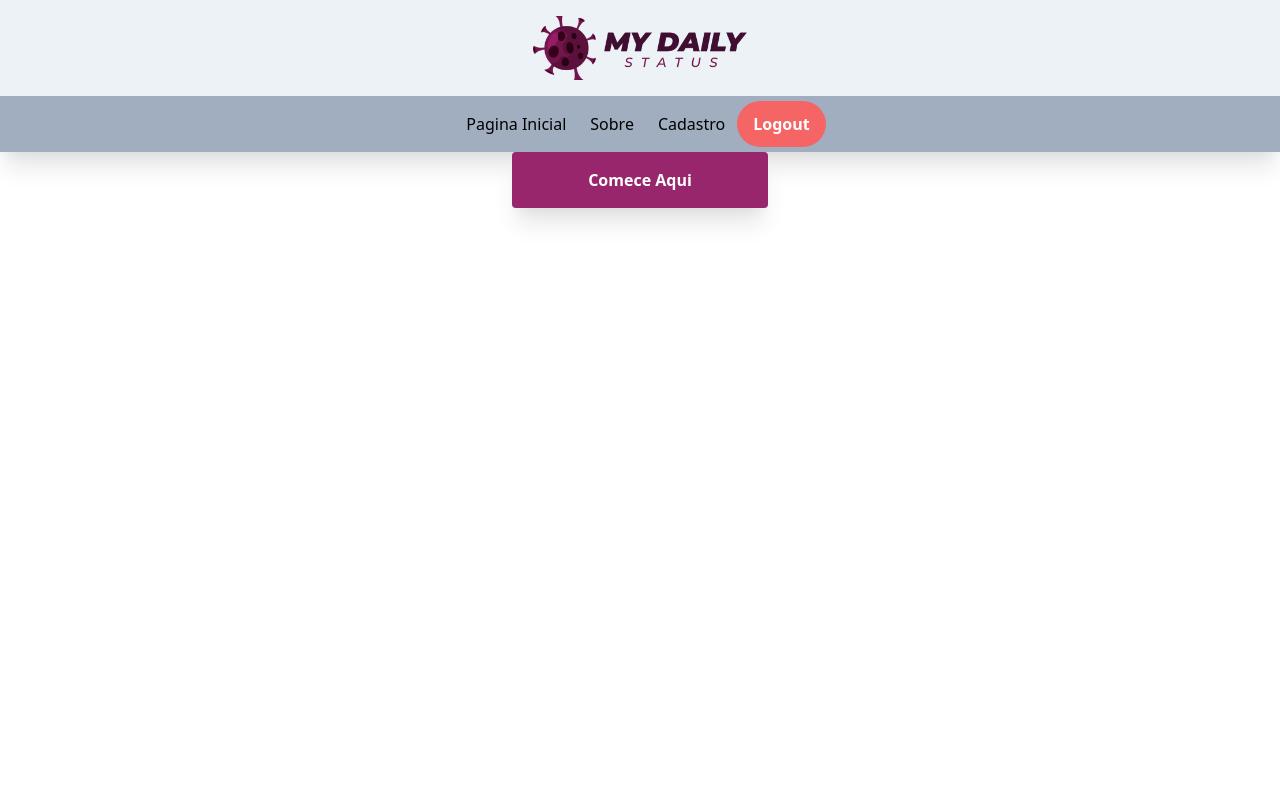
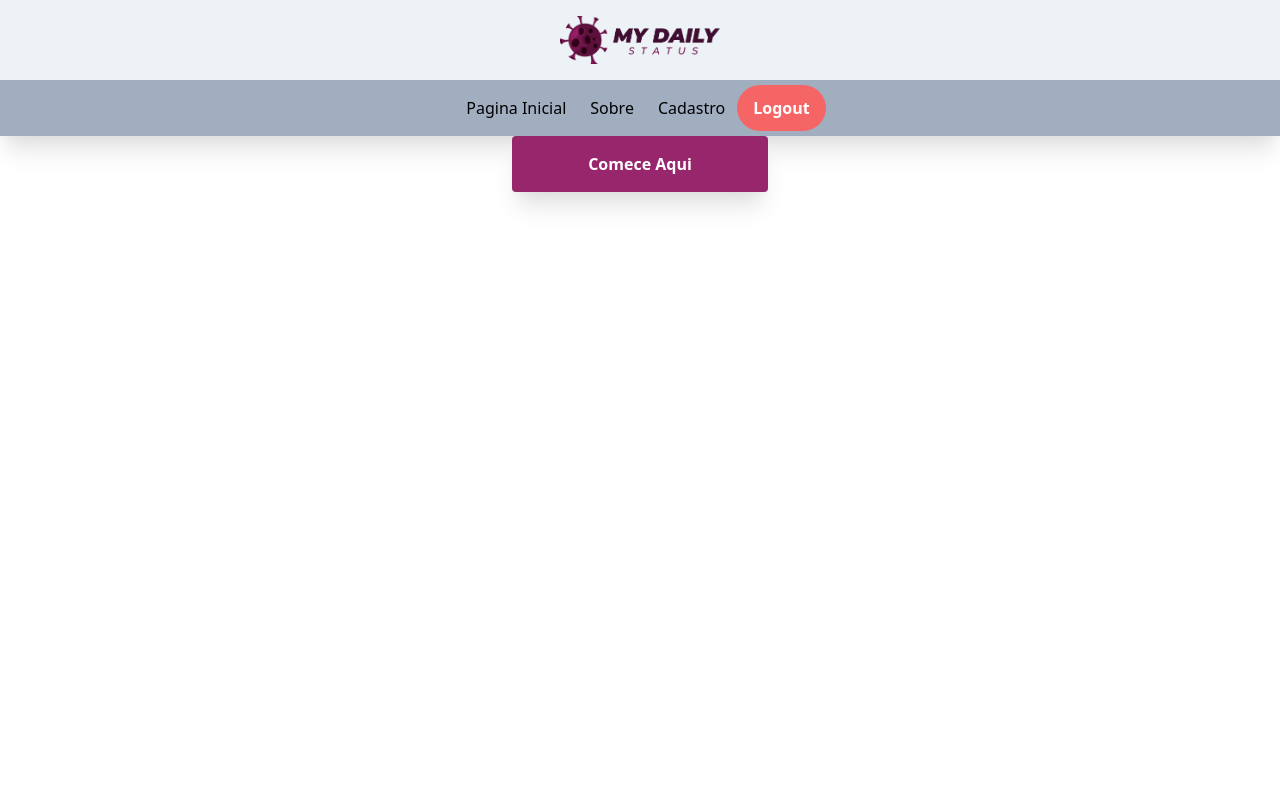
Before and after one commit to EzequielGnich/myDailyStatus, a Next.js app: page / in a window 1280 px wide. Shown: the top 800 px of the page. Built offline with nearby package versions, Linux system fonts and the light colour scheme; no server answers.

Commit message:
Alterado a classe de altura do componente

```diff
--- a/components/Header.js
+++ b/components/Header.js
@@ -10,7 +10,7 @@ const Header = () => {
     <header className="bg-gray-200">
       <h1>
         <img
-          className="h-24 mx-auto py-4"
+          className="h-20 mx-auto py-4"
           src="/logo.png"
           alt="Logotipo FSL"
           height="60"
```
